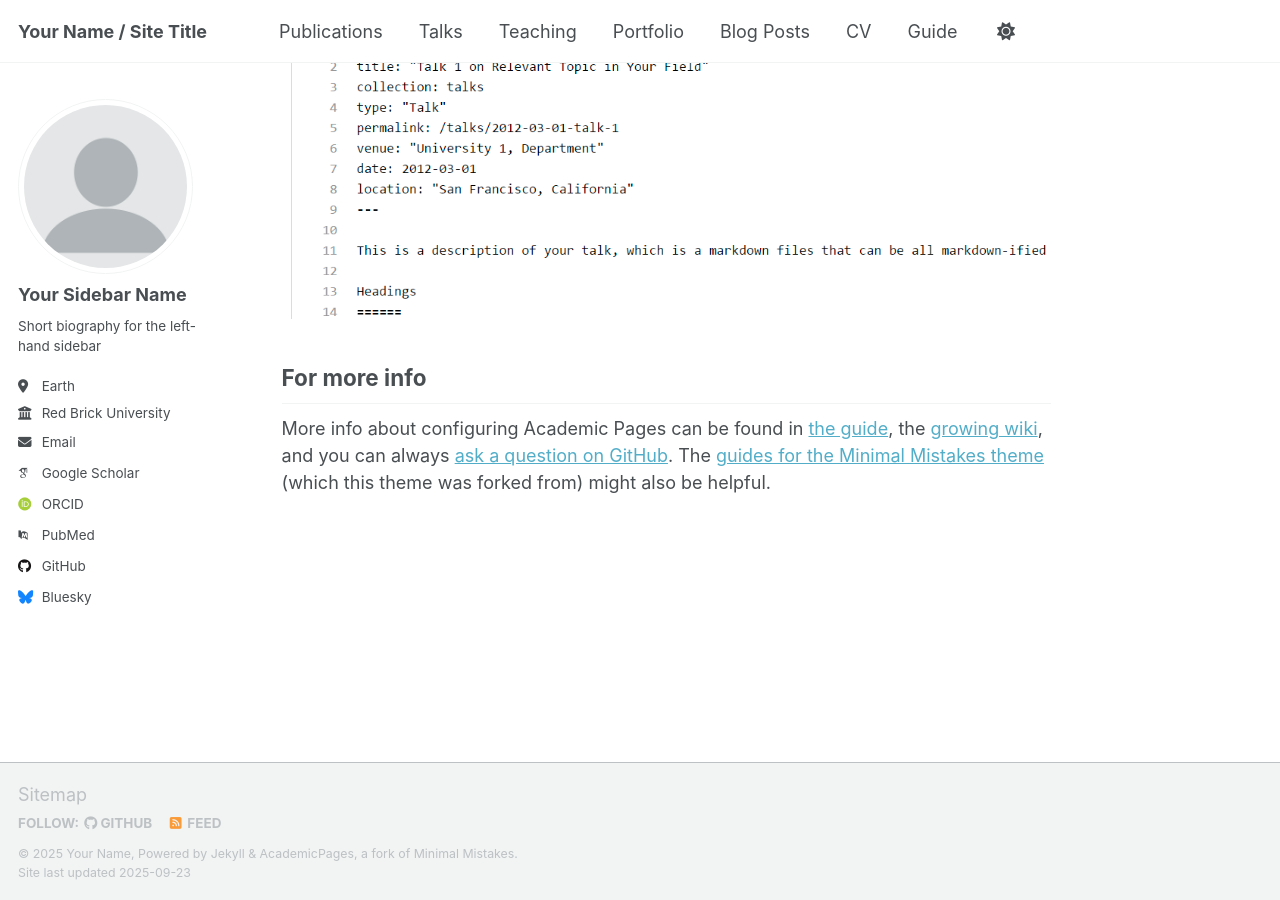
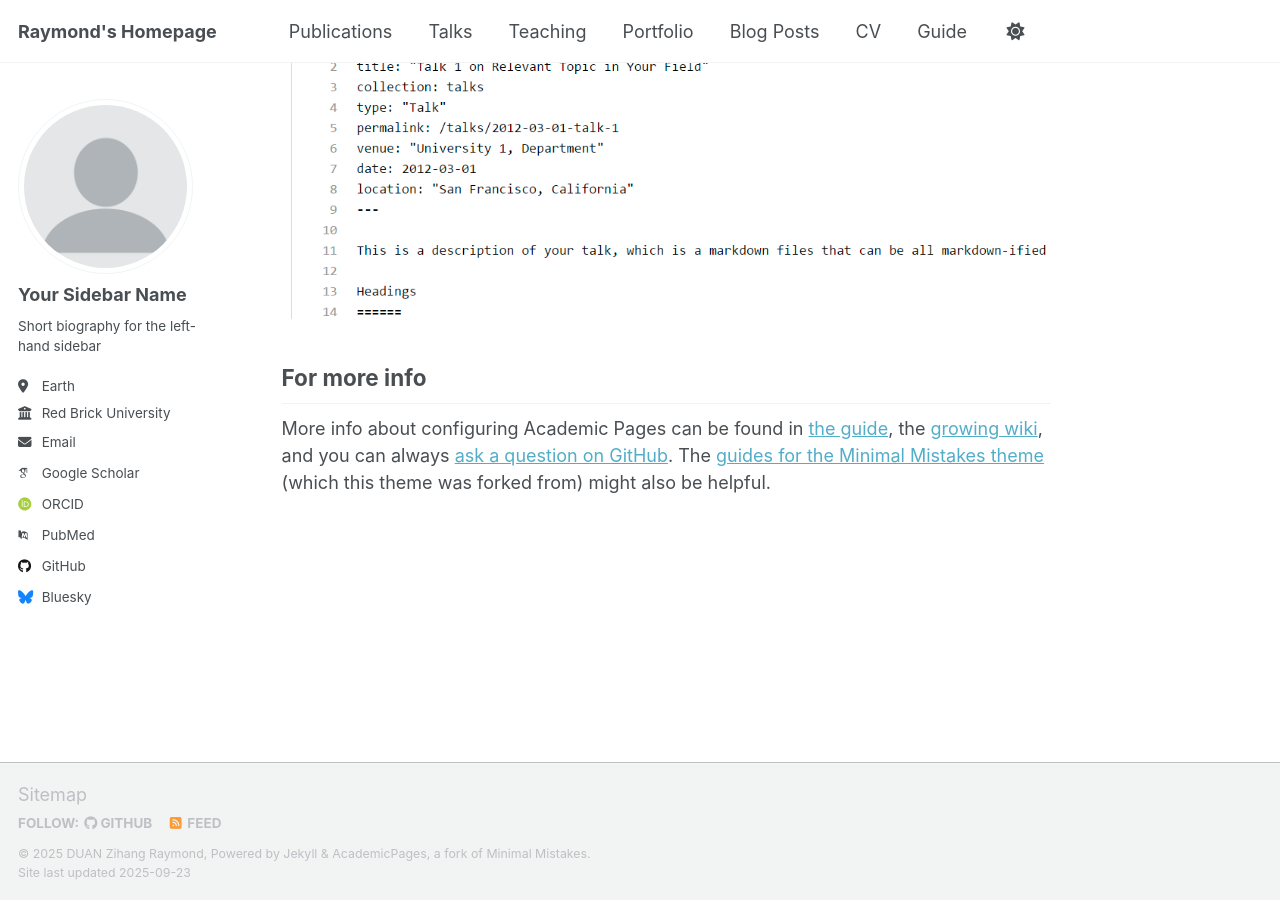
Before and after one commit to ANA7380/ANA7380.github.io, a Jekyll site: the page built from _pages/about.md, in a window 1280 px wide and 900 px high, scrolled down 2880 px. Built offline with Jekyll 4.4.1, drawn with Linux system fonts in a browser that asks for light colours; some web fonts are replaced; a script that is not in the unit is left out.

Commit message:
modified:   _config.yml

```diff
--- a/_config.yml
+++ b/_config.yml
@@ -9,11 +9,11 @@
 # Basic Site Settings
 locale                   : "en-US"
 site_theme               : "default" # Currently available options are "default", "air"
-title                    : "Your Name / Site Title"
+title                    : "Raymond's Homepage"
 title_separator          : "-"
-name                     : &name "Your Name"
-description              : &description "Your Name's academic portfolio"   # Update this with a general description of your site, this is the default if not overridden by a page
-url                      : https://academicpages.github.io # The base hostname & protocol for your site e.g. "https://[your GitHub username].github.io",
+name                     : &name "DUAN Zihang Raymond"
+description              : &description "Raymond's academic portfolio"   # Update this with a general description of your site, this is the default if not overridden by a page
+url                      : https://ANA7380.github.io # The base hostname & protocol for your site e.g. "https://[your GitHub username].github.io",
                                                            # or if you already have some other page hosted on Github then use "https://[your GitHub username].github.io/[Your Repo Name]"
 baseurl                  : "" # the subpath of your site, e.g. "/blog"
 repository               : "academicpages/academicpages.github.io"
```
